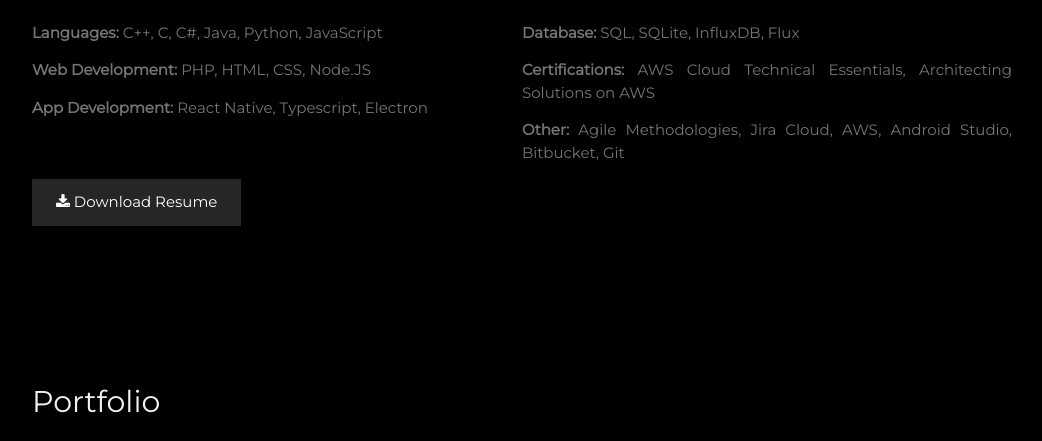
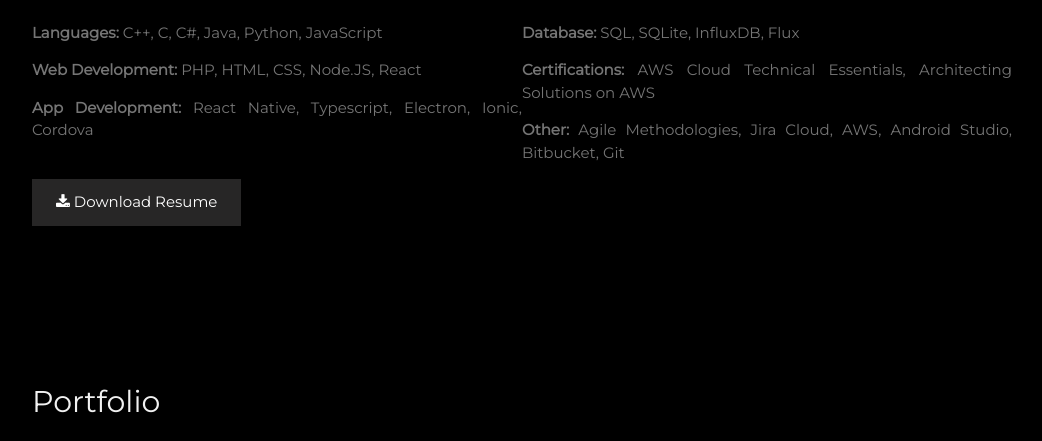
Before and after one commit to SeanKudrna/Personal-Website, a plain HTML site: page index.html in a window 1280 px wide. Shown: the part 2005-2446 px from the top of the page, without its empty margins (178-1220 px from the left). Drawn offline with nearby package versions, Linux system fonts and the light colour scheme.

Commit message:
Update index.html
- Added Control Solutions LLC description.
- Added React to web dev skills.
- Added Ionic and Cordova to app dev skills.

```diff
--- a/index.html
+++ b/index.html
@@ -79,8 +79,8 @@ body, h1,h2,h3,h4,h5,h6 {font-family: "Montserrat", sans-serif}
     <div class="w3-row">
       <div class="w3-half">
         <p><b>Languages:</b> C++, C, C#, Java, Python, JavaScript</p>
-        <p><b>Web Development:</b> PHP, HTML, CSS, Node.JS</p>
-        <p><b>App Development:</b> React Native, Typescript, Electron</p>
+        <p><b>Web Development:</b> PHP, HTML, CSS, Node.JS, React</p>
+        <p><b>App Development:</b> React Native, Typescript, Electron, Ionic, Cordova</p>
       </div>
       <div class="w3-half">
         <p><b>Database:</b> SQL, SQLite, InfluxDB, Flux</p>
@@ -126,6 +126,8 @@ body, h1,h2,h3,h4,h5,h6 {font-family: "Montserrat", sans-serif}
       </a>
         <h5 class="w3-opacity"><b>Software Engineer / Control Solutions LLC</b></h5>
       <h6 class="w3-text-teal"><i class="fa fa-calendar fa-fw w3-margin-right"></i>Jan 2024 - Present - Aurora, Illinois, United States</h6>
+       <p>• Developing and supporting cross-platform PC and Mobile diagnostic applications for a wide array of motion control systems developed by CSLLC.<br>
+         • Balancing and managing concurrent projects across a variety of different technologies: React Native, Ionic / Cordova, native Android development, and more.<br>
          <p class = 'w3-opacity'><b>Skills:</b> Electron · React Native · Node.js · Mobile Application Development</p>
       <hr>
     </div>
```
